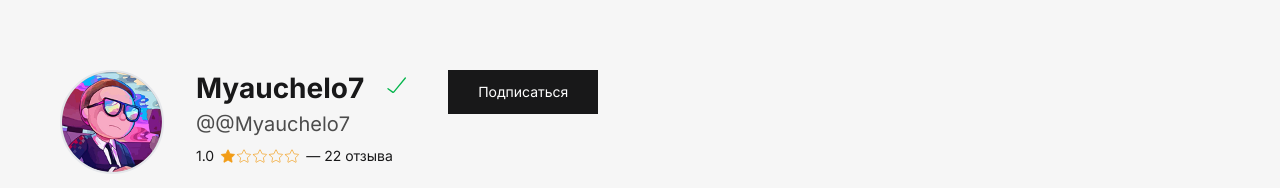
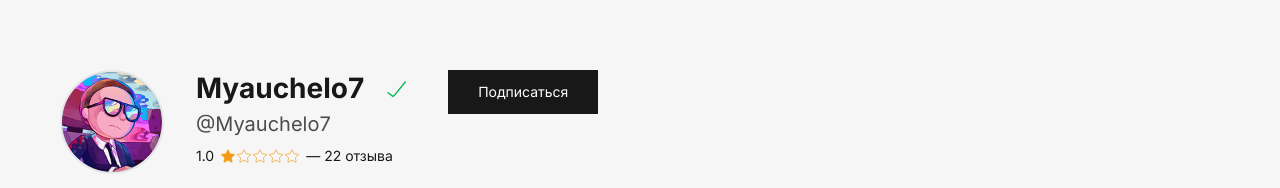
Before and after one commit to Webpolka/avitinsta, a React (Vite) app: page /user/1 in a window 1280 px wide. Shown: the part 134-322 px from the top of the page. Built offline with nearby package versions, Linux system fonts and the light colour scheme.

Commit message:
10.01.2026

```diff
--- a/src/components/header/header.tsx
+++ b/src/components/header/header.tsx
@@ -61,7 +61,7 @@ export default function Header() {
                 <button
                   onClick={openAuth}
                   aria-label="Профиль"
-                  title="Профиль"
+                  title={user ? 'Перейти в профиль' :'Войти'}
                   className="relative block w-7.5 h-7.5 cursor-pointer"
                 >
                   <svg className="w-full h-full fill-none stroke-black stroke-[1.2px]">
@@ -85,7 +85,7 @@ export default function Header() {
                     }
                   }}
                   aria-label="Избранное"
-                  title="Избранное"
+                  title="Избранные товары"
                   className="block w-7.5 h-7.5 cursor-pointer"
                 >
                   <svg className="w-full h-full fill-none stroke-black stroke-[1.7px]">
@@ -97,7 +97,7 @@ export default function Header() {
                 <Link
                   to="/cart"
                   aria-label="Корзина"
-                  title="Корзина"
+                  title="Перейти в корзину"
                   className="relative flex items-center justify-center w-7.5 h-7.5 rounded-full"
                 >
                   <svg className="w-full h-full fill-none stroke-black stroke-[1.2px]">
--- a/src/components/profile/profile-header.tsx
+++ b/src/components/profile/profile-header.tsx
@@ -58,14 +58,14 @@ export function ProfileHeader({
   useEffect(() => {
     // if (mode === "private" && activeTab === "info" && user.photos?.length) {
 
-     if (user.photos?.length) {
+    if (user.photos?.length) {
       const initialPhotos: PhotoItem[] = user.photos.map((url) => ({
         id: uuidv4(),
         src: url,
         isNew: false,
       }));
       setPhotos(initialPhotos);
-     }
+    }
   }, [mode, activeTab, user.photos, setPhotos]);
 
   // Dropzone
@@ -102,9 +102,11 @@ export function ProfileHeader({
             <h1 className="ag-h1 font-semibold text-secondary flex flex-nowrap gap-4">
               <span className="whitespace-nowrap">{user.name}</span>
               {mode !== "private" && (
-                <svg className="w-8 h-8 aspect-square inline-block">
-                  <use href="/icons/symbol/sprite.svg#done" />
-                </svg>
+                <div title="Аккаунт пользователя подтвержден !">
+                  <svg className="w-8 h-8 aspect-square inline-block">
+                    <use href="/icons/symbol/sprite.svg#done" />
+                  </svg>
+                </div>
               )}
             </h1>
             <p className="text-grayscale-700 ag-h3 mb-1">{user.handle}</p>
@@ -148,7 +150,7 @@ export function ProfileHeader({
             <span className="ag-h4 text-grayscale-700 font-medium">товара</span>
           </span>
 
-          <button
+          <button title={`${mode === "private" ? "Посмотреть подписчиков" : ""}`}
             onClick={() => setIsFollowersOpenOnlyPrivat()}
             className={`flex flex-col gap-1 items-start ${
               mode === "private" ? " cursor-pointer" : ""
@@ -162,7 +164,7 @@ export function ProfileHeader({
             </span>
           </button>
 
-          <button className="flex flex-col gap-1 cursor-pointer items-start">
+          <button className="flex flex-col gap-1 items-start">
             <span className="font-semibold text-secondary ag-h1">
               {user.followingCount || 0}
             </span>
@@ -175,7 +177,7 @@ export function ProfileHeader({
 
       {/* Dropzone + галерея */}
       {((mode === "private" && activeTab === "info") ||
-        (mode === "public" && activeTab ==="profile")) && (
+        (mode === "public" && activeTab === "profile")) && (
         <div className="flex flex-row flex-wrap gap-4 sm:gap-7.5 mt-2">
           {photos.map((p) => (
             <div
--- a/src/mocks/users.mocks.ts
+++ b/src/mocks/users.mocks.ts
@@ -34,7 +34,7 @@ export const USERS_DATA: User[] = [
     name: "Myauchelo7",
     description:
       "Здесь продается оригинальная продукция: кроссовки и стритвир. Все вещи с чеками и гарантией подлинности. Быстрая доставка по всей России",
-    handle: "@@Myauchelo7",
+    handle: "@Myauchelo7",
     email: "petr.petrov@example.com",
     verified: true,
     rating: 1,
```
